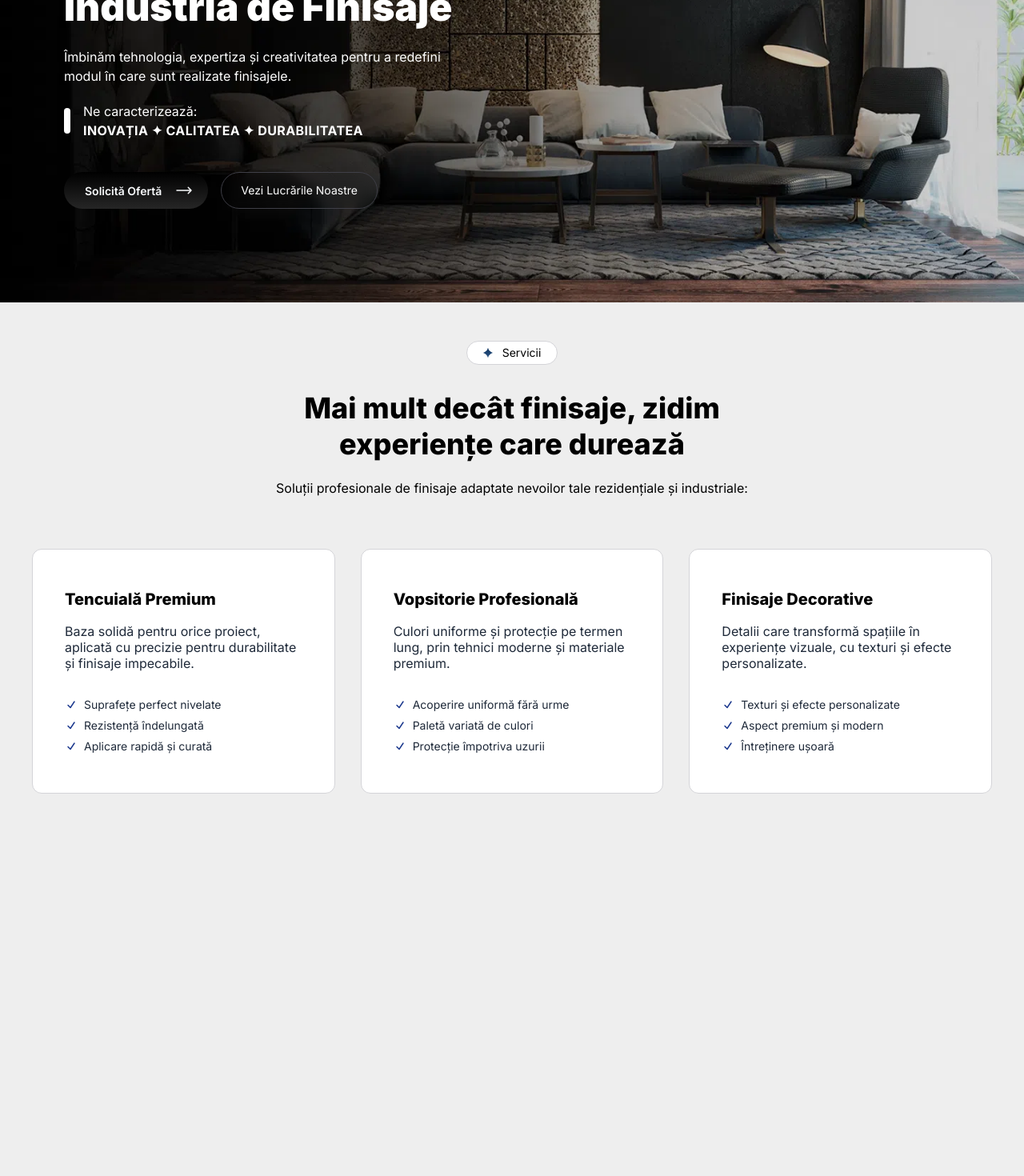
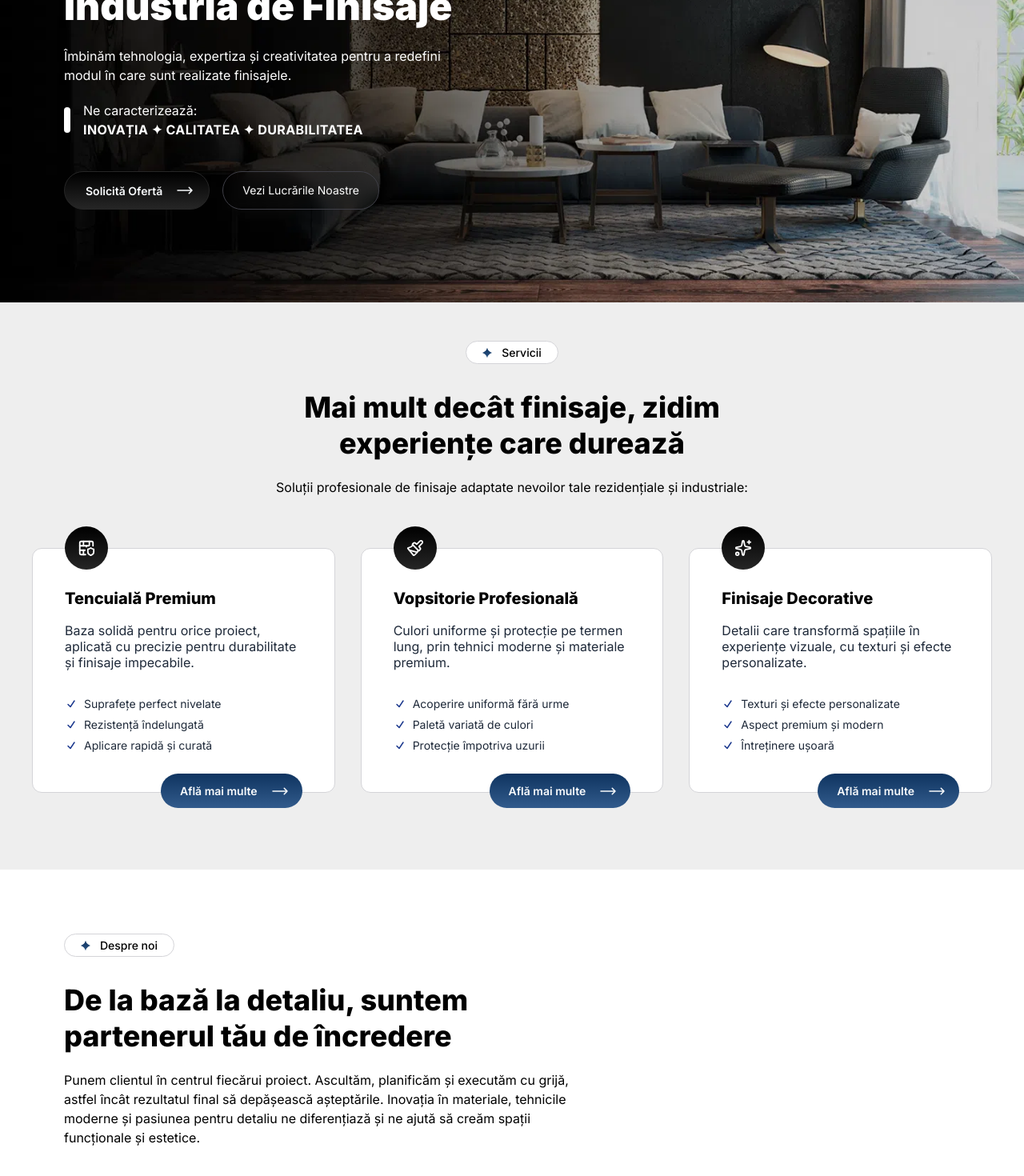
Before and after one commit to Glassto/venncoat, a React (Vite) app: page / in a window 1280 px wide. Shown: the part 278-1748 px from the top of the page at 80% size. Before the commit the page ends 1334 px from the top, so only its background shows below. Built offline with nearby package versions, Linux system fonts and the light colour scheme.

Commit message:
done working on Services section and started working on AboutUs section

```diff
--- a/package.json
+++ b/package.json
@@ -13,6 +13,7 @@
   "dependencies": {
     "@heroicons/react": "^2.2.0",
     "@tailwindcss/vite": "^4.1.13",
+    "lucide-react": "^0.544.0",
     "react": "^19.1.1",
     "react-dom": "^19.1.1",
     "tailwindcss": "^4.1.13"
--- a/src/App.jsx
+++ b/src/App.jsx
@@ -3,6 +3,7 @@ import "./styles/App.css";
 import Hero from "./sections/Hero";
 import Navbar from "./components/Navbar";
 import Services from "./sections/Services";
+import AboutUs from "./sections/AboutUs";
 
 function App() {
   return (
@@ -10,6 +11,7 @@ function App() {
       <Navbar />
       <Hero />
       <Services />
+      <AboutUs />
     </>
   );
 }
--- a/src/components/Badge.jsx
+++ b/src/components/Badge.jsx
@@ -3,7 +3,7 @@ import starIcon from "../assets/star.svg";
 
 const Badge = ({ content }) => {
   return (
-    <div className="badge mx-auto">
+    <div className="badge center">
       <img src={starIcon} alt="" />
       <p>{content}</p>
     </div>
--- /dev/null
+++ b/src/components/MoreInfoButton.jsx
@@ -0,0 +1,13 @@
+import React from "react";
+import { ArrowLongRightIcon } from "@heroicons/react/24/outline";
+
+const MoreInfoButton = () => {
+  return (
+    <button className="more-info-button group">
+      <p>Află mai multe</p>
+      <ArrowLongRightIcon className="mx-2 mr-3 size-6" />
+    </button>
+  );
+};
+
+export default MoreInfoButton;
--- a/src/components/ServicesCard.jsx
+++ b/src/components/ServicesCard.jsx
@@ -1,9 +1,12 @@
 import React from "react";
 import { CheckIcon } from "@heroicons/react/16/solid";
+import { BrickWallShield, Paintbrush, Sparkles } from "lucide-react";
+import MoreInfoButton from "./MoreInfoButton";
 
 const ServicesCard = () => {
   const servicesCardsData = [
     {
+      id: 1,
       title: "Tencuială Premium",
       description:
         "Baza solidă pentru orice proiect, aplicată cu precizie pentru durabilitate și finisaje impecabile.",
@@ -14,6 +17,7 @@ const ServicesCard = () => {
       ],
     },
     {
+      id: 2,
       title: "Vopsitorie Profesională",
       description:
         "Culori uniforme și protecție pe termen lung, prin tehnici moderne și materiale premium.",
@@ -24,6 +28,7 @@ const ServicesCard = () => {
       ],
     },
     {
+      id: 3,
       title: "Finisaje Decorative",
       description:
         "Detalii care transformă spațiile în experiențe vizuale, cu texturi și efecte personalizate.",
@@ -37,36 +42,29 @@ const ServicesCard = () => {
 
   return (
     <>
-      {/* <div className="container my-10 grid gap-6 md:grid-cols-3">
-        {servicesCardsData.map((service) => (
-          <div
-            key={service.title}
-            className="rounded-2xl border border-zinc-300 bg-white p-6"
-          >
-            <h3 className="mb-2 text-xl font-bold">{service.title}</h3>
-            <p className="mb-6 text-sm text-zinc-700">{service.description}</p>
-            <div className="flex flex-col gap-3">
-              {service.features?.map((feature) => (
-                <p>{feature}</p>
-              ))}
-            </div>
-          </div>
-        ))}
-      </div> */}
-
       <div className="services-cards-container">
         {servicesCardsData.map((service) => (
-          <div key={service.title} className="service-card">
+          <div key={service.id} className="service-card">
             <h2 className="service-title">{service.title}</h2>
             <p className="service-description">{service.description}</p>
             <ul className="features-list space-y-1.5">
               {service.features.map((feature) => (
-                <li className="features-elements" key={service.title}>
+                <li className="features-elements" key={service.id}>
                   <CheckIcon className="size-4 text-blue-900" />
                   {feature}
                 </li>
               ))}
             </ul>
+            <div className="service-card-logo">
+              {service.id === 1 ? (
+                <BrickWallShield color="white" size={22} />
+              ) : service.id === 2 ? (
+                <Paintbrush color="white" size={22} />
+              ) : service.id === 3 ? (
+                <Sparkles color="white" size={22} />
+              ) : null}
+            </div>
+            <MoreInfoButton />
           </div>
         ))}
       </div>
--- /dev/null
+++ b/src/sections/AboutUs.jsx
@@ -0,0 +1,24 @@
+import Badge from "../components/Badge";
+import React from "react";
+
+const AboutUs = () => {
+  return (
+    <section className="aboutus-container">
+      <Badge content={"Despre noi"} />
+      <div className="section-header">
+        <h1 className="section-title">
+          De la bază la detaliu, suntem partenerul tău de încredere
+        </h1>
+        <p className="section-description">
+          Punem clientul în centrul fiecărui proiect. Ascultăm, planificăm și
+          executăm cu grijă, astfel încât rezultatul final să depășească
+          așteptările. Inovația în materiale, tehnicile moderne și pasiunea
+          pentru detaliu ne diferențiază și ne ajută să creăm spații funcționale
+          și estetice.
+        </p>
+      </div>
+    </section>
+  );
+};
+
+export default AboutUs;
--- a/src/sections/Hero.jsx
+++ b/src/sections/Hero.jsx
@@ -2,7 +2,7 @@ import HeroContent from "../components/HeroContent";
 
 const Hero = () => {
   return (
-    <section className="hero">
+    <section className="hero-container">
       <HeroContent />
     </section>
   );
--- a/src/sections/Services.jsx
+++ b/src/sections/Services.jsx
@@ -5,7 +5,7 @@ import ServicesCard from "../components/ServicesCard";
 const Services = () => {
   return (
     <section className="services-container">
-      <Badge content={"Servicii"} />
+      <Badge className="mx-auto" content={"Servicii"} />
       <div className="section-header mx-auto text-center">
         <h1 className="section-title">
           Mai mult decât finisaje, zidim experiențe care durează
--- a/src/styles/index.css
+++ b/src/styles/index.css
@@ -8,6 +8,7 @@
   --color-foreground: #000000;
   --background-image-hero: url("../assets/hero-image.webp");
   --color-modern-dark-gradient: linear-gradient(to bottom, #000000, #262626);
+  --color-modern-blue-gradient: linear-gradient(to bottom, #0f3460, #325b8c);
   --font-inter: Inter, sans-serif;
 }
 
@@ -18,7 +19,7 @@
   }
 
   header {
-    @apply fixed top-0 right-10 left-10 mt-5 box-border flex h-20 items-center rounded-[100px] border border-slate-50/10 bg-slate-200/10 px-4 backdrop-blur-md;
+    @apply fixed top-0 right-10 left-10 z-50 mt-5 box-border flex h-20 items-center rounded-[100px] border border-slate-50/10 bg-slate-200/10 px-4 backdrop-blur-md;
   }
 }
 
@@ -31,7 +32,7 @@
 
   /* Buton de acțiune - reutilizabil */
   .action-button {
-    @apply flex w-max cursor-pointer items-center rounded-full p-1.5 pb-[5.75px] text-slate-50;
+    @apply flex w-max cursor-pointer items-center rounded-full border border-neutral-800 p-1.5 pb-[5.75px] text-slate-50;
     background: var(--color-modern-dark-gradient);
 
     p {
@@ -39,12 +40,22 @@
     }
   }
 
+  /* Buton pt. mai multe informații - reutilizabil */
+  .more-info-button {
+    @apply absolute right-10 -bottom-5 flex w-max cursor-pointer items-center rounded-full p-1 text-slate-50;
+    background: var(--color-modern-blue-gradient);
+
+    p {
+      @apply flex items-center gap-3 rounded-full px-5 py-2 pr-2 pb-1.75 text-sm font-semibold transition-all duration-150 group-hover:bg-slate-50 group-hover:pr-5 group-hover:text-sky-900;
+    }
+  }
+
   /* Badge - reutilizabil */
   .badge {
-    @apply flex w-max items-center gap-3 rounded-full border border-zinc-300 bg-white px-5 py-1 text-sm;
+    @apply flex w-max items-center gap-3 rounded-full border border-zinc-300 bg-white px-5 py-1 pb-0.75 text-sm font-medium;
 
     img {
-      @apply h-3;
+      @apply mb-0.25 h-3;
     }
   }
 
@@ -101,7 +112,7 @@
 
 /* ===== HERO SECTION ===== */
 @layer components {
-  .hero {
+  .hero-container {
     @apply bg-hero h-164 w-full overflow-hidden bg-cover;
   }
 
@@ -151,7 +162,11 @@
 /* ===== SERVICII SECTION ===== */
 @layer components {
   .services-container {
-    @apply mx-10 my-12;
+    @apply mx-10 my-12 mb-24;
+
+    .center {
+      @apply mx-auto;
+    }
   }
 
   .services-cards-container {
@@ -159,7 +174,7 @@
   }
 
   .service-card {
-    @apply rounded-xl border border-zinc-300 bg-white px-10 py-12;
+    @apply relative rounded-xl border border-zinc-300 bg-white px-10 py-12 transition-shadow duration-200 hover:shadow;
   }
 
   .service-title {
@@ -173,6 +188,18 @@
   .features-elements {
     @apply flex items-center gap-2 text-sm text-gray-800;
   }
+
+  .service-card-logo {
+    @apply absolute -top-7 left-10 h-[54px] w-[54px] rounded-full p-4;
+    background: var(--color-modern-dark-gradient);
+  }
+}
+
+/* ===== DESPRE NOI - section ===== */
+@layer components {
+  .aboutus-container {
+    @apply bg-white px-20 py-20;
+  }
 }
 
 /* ===== UTILITARE ===== */
```
Also changed, not shown: 1 other file (tests, documents, lock files or other folders).
